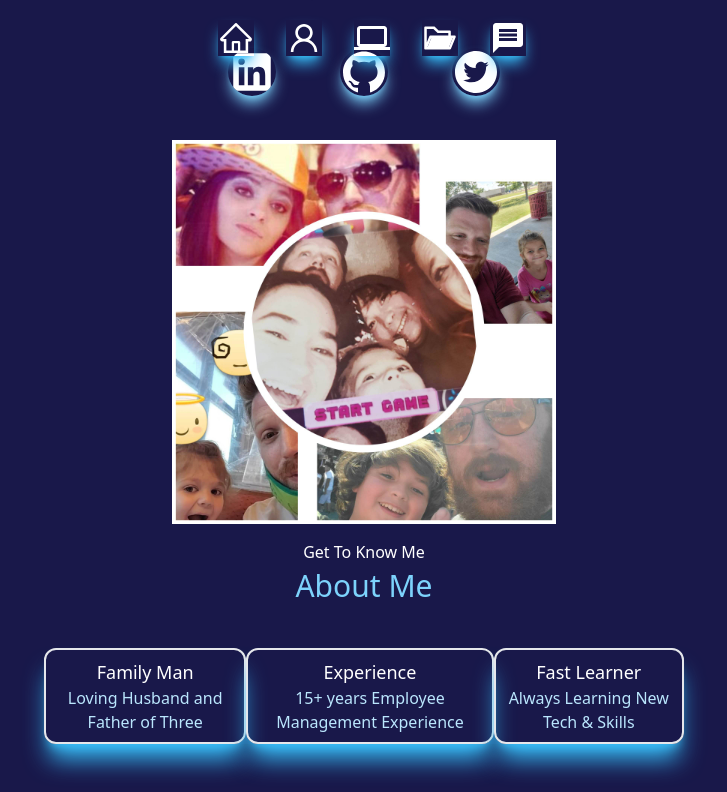
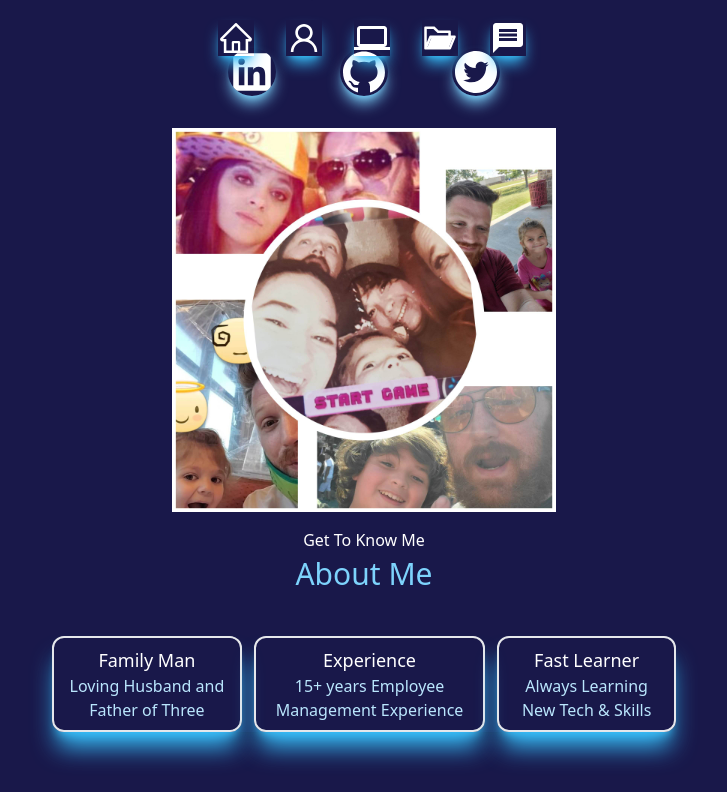
Before and after one commit to Messyginger0804/next.js-portfolio, a Next.js app: page / in a window 1280 px wide. Shown: the part 728-1520 px from the top of the page, without its empty margins (276-1003 px from the left). Built offline with nearby package versions, Linux system fonts and the light colour scheme.

Commit message:
merged with projectCard and worked with css on about me section

```diff
--- a/pages/index.js
+++ b/pages/index.js
@@ -102,7 +102,7 @@ function Home() {
         </section>
 
         {/* SECTION 2 ---- ABOUT ME----*/}
-        <section id='about' className='min-h-screen my-8'>
+        <section id='about' className='min-h-screen m-2'>
           <div className='mx-auto bg-gradient-to-b from-teal-500 rounded-full w-80 h-80 mt-5 mb-4 md:h-96 md:w-96 hover:rotate-12 hover:duration-1000'>
             <Image src={collage} alt='collage' />
           </div>
@@ -110,7 +110,7 @@ function Home() {
           <h5 className='text-center'>Get To Know Me</h5>
           <h3 className='text-center text-3xl py-1 text-sky-300'>About Me</h3>
           <div className='lg:mx-40'>
-            <div className='flex text-center shadow-lg rounded-xl my-10'>
+            <div className='flex gap-3 text-center shadow-lg rounded-xl my-10'>
               <div className='p-2 m-auto border-2 text-center rounded-xl shadow-sky-400 shadow-xl hover:shadow-sky-300 cursor-none'>
                 <h3 className='text-lg font-medium'>Family Man</h3>
                 <h4 className=' text-sky-200'>Loving Husband and Father of Three</h4>
```
